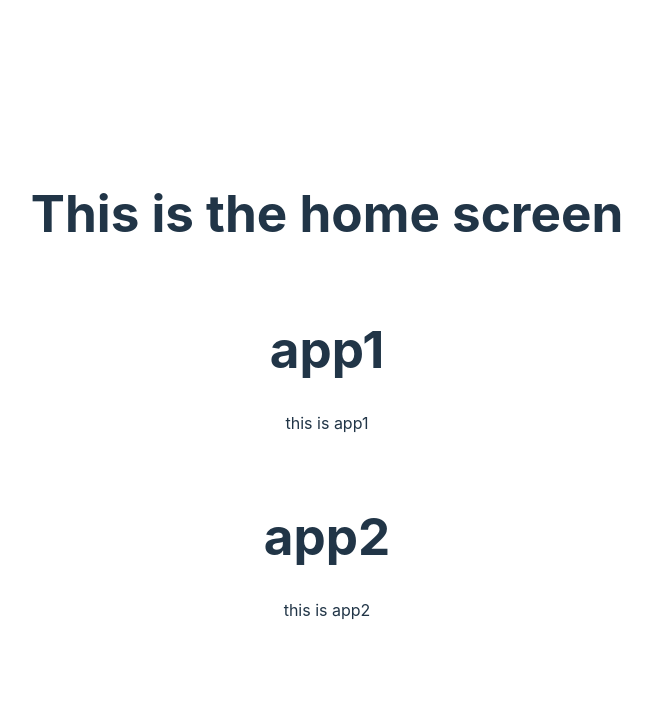
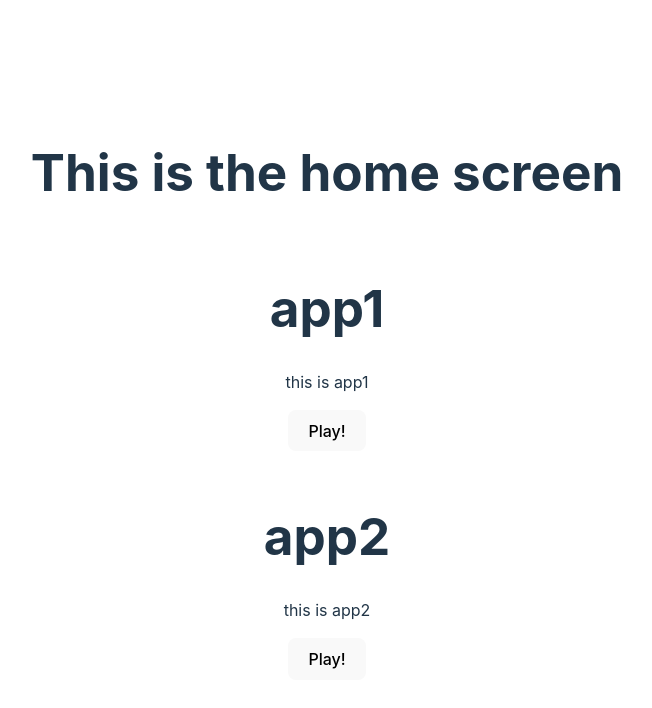
Before and after one commit to vzhang03/VGames, a React (Vite) app in the folder frontend/: page / in a window 1280 px wide. Shown: the top 708 px of the page, without its empty margins (313-965 px from the left). Built offline with nearby package versions, Linux system fonts and the light colour scheme.

Commit message:
Midway commit

```diff
--- a/frontend/src/components/AppWidget.tsx
+++ b/frontend/src/components/GameWidget.tsx
@@ -1,15 +1,16 @@
-interface AppWidgetProps {
+interface GameWidgetProps {
   appName: string;
   appDescription: string;
 }
 
-const AppWidget: React.FC<AppWidgetProps> = ({ appName, appDescription }) => {
+const GameWidget: React.FC<GameWidgetProps> = ({ appName, appDescription }) => {
   return (
     <div className="app-widget-container">
       <h1>{appName}</h1>
       <p>{appDescription}</p>
+      <button>Play!</button>
     </div>
   );
 };
 
-export default AppWidget;
+export default GameWidget;
--- a/frontend/src/pages/Home.tsx
+++ b/frontend/src/pages/Home.tsx
@@ -1,4 +1,4 @@
-import AppWidget from "../components/AppWidget";
+import GameWidget from "../components/GameWidget";
 
 interface HomeProps {
 }
@@ -8,8 +8,8 @@ const Home: React.FC<HomeProps> = ( {  }) => {
     <div>
       <h1>This is the home screen</h1>
 
-      <AppWidget appName="app1" appDescription='this is app1'/>
-      <AppWidget appName="app2" appDescription='this is app2' />
+      <GameWidget appName="app1" appDescription='this is app1'/>
+      <GameWidget appName="app2" appDescription='this is app2' />
     </div>
   );
 };
```
Also changed, not shown: frontend/src/components/GameLanding.tsx (added, +11 -0 lines), frontend/src/games/FidgetSpinner.tsx (renamed from frontend/src/pages/FidgetSpinner.tsx).
